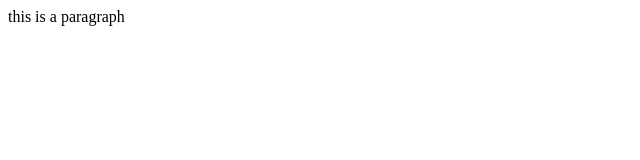
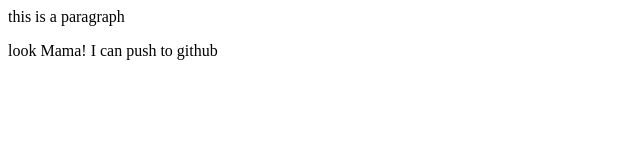
Before and after one commit to Meherjavienothoy/my-first-website, a plain HTML site: page index.html in a window 1280 px wide. Shown: the whole page, without its empty margins (0-640 px from the left). Drawn offline with Linux system fonts and the light colour scheme.

Commit message:
learned github

```diff
--- a/index.html
+++ b/index.html
@@ -1 +1,2 @@
 <P>this is a paragraph</P>
+<p>look Mama! I can push to github</p>
```
